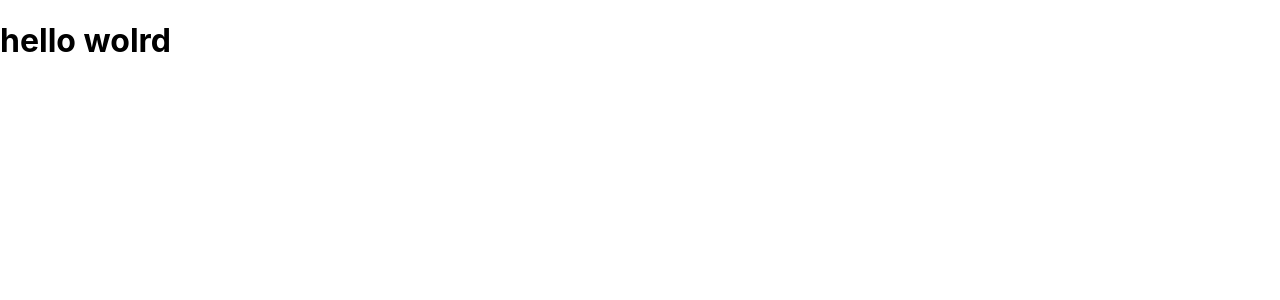
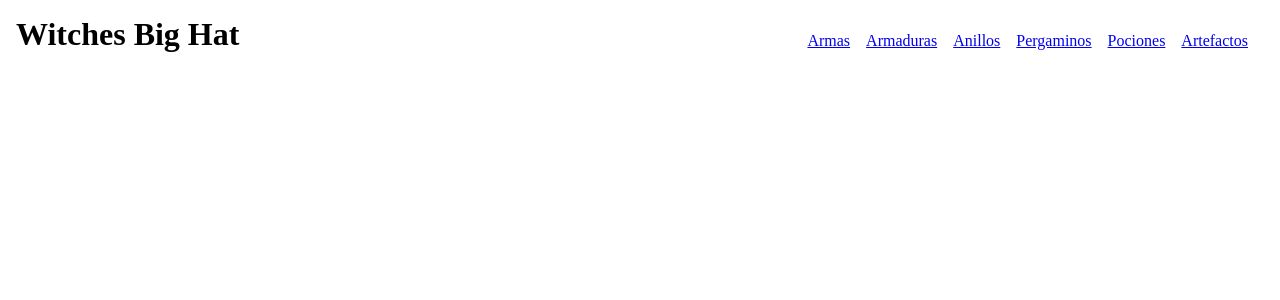
Before and after one commit to Average-Guy0/witches-big-hat, a React (Create React App) app: page / in a window 1280 px wide. Shown: the top 300 px of the page. Built offline with nearby package versions, Linux system fonts and the light colour scheme.

Commit message:
fist night of work

```diff
--- a/src/App.js
+++ /dev/null
@@ -1,10 +0,0 @@
-import logo from './logo.svg';
-import './App.css';
-
-function App() {
-  return (
-    <h1>hello wolrd</h1>
-  );
-}
-
-export default App;
--- /dev/null
+++ b/src/App.jsx
@@ -0,0 +1,13 @@
+import './App.css';
+
+import NAV_BAR from './components/nav_bar/Nav_Bar';
+
+function App() {
+  return (
+    <div>
+      <NAV_BAR/>
+    </div>
+  )
+};
+
+export default App;
--- /dev/null
+++ b/src/components/nav_bar/Nav_Bar.jsx
@@ -0,0 +1,21 @@
+import "./nav_bar.css";
+
+import TITLE from "../title/Title"
+
+const NAV_BAR = ()=> {
+    return (
+        <div className="nav">
+            <TITLE/>
+            <ul>
+                <li><a href="#">Armas</a></li>
+                <li><a href="#">Armaduras</a></li>
+                <li><a href="#">Anillos</a></li>
+                <li><a href="#">Pergaminos</a></li>
+                <li><a href="#">Pociones</a></li>
+                <li><a href="#">Artefactos</a></li>
+            </ul>
+        </div>
+    )
+}
+
+export default NAV_BAR;
--- /dev/null
+++ b/src/components/nav_bar/nav_bar.css
@@ -0,0 +1,14 @@
+.nav {
+    display: flex;
+    justify-content: space-between;
+    margin: 1em;
+
+}
+.nav ul {
+margin: 0.5em;
+display: flex;
+}
+.nav ul li {
+    margin: 0.5em;
+    list-style: none;
+}
--- /dev/null
+++ b/src/components/title/Title.jsx
@@ -0,0 +1,9 @@
+
+
+const Title = () => {
+    return (
+        <h1>Witches Big Hat</h1>
+    )
+};
+
+export default Title;
--- a/src/index.css
+++ b/src/index.css
@@ -1,13 +1,5 @@
-body {
-  margin: 0;
-  font-family: -apple-system, BlinkMacSystemFont, 'Segoe UI', 'Roboto', 'Oxygen',
-    'Ubuntu', 'Cantarell', 'Fira Sans', 'Droid Sans', 'Helvetica Neue',
-    sans-serif;
-  -webkit-font-smoothing: antialiased;
-  -moz-osx-font-smoothing: grayscale;
+* {
+    margin: 0;
+    padding: 0;
+    box-sizing: border-box;
 }
-
-code {
-  font-family: source-code-pro, Menlo, Monaco, Consolas, 'Courier New',
-    monospace;
-}
```
Also changed, not shown: src/components/card_widget/Card_Widget.jsx (added), src/components/item_list_container/Item_List_Container.jsx (added), src/logo.svg (deleted).
